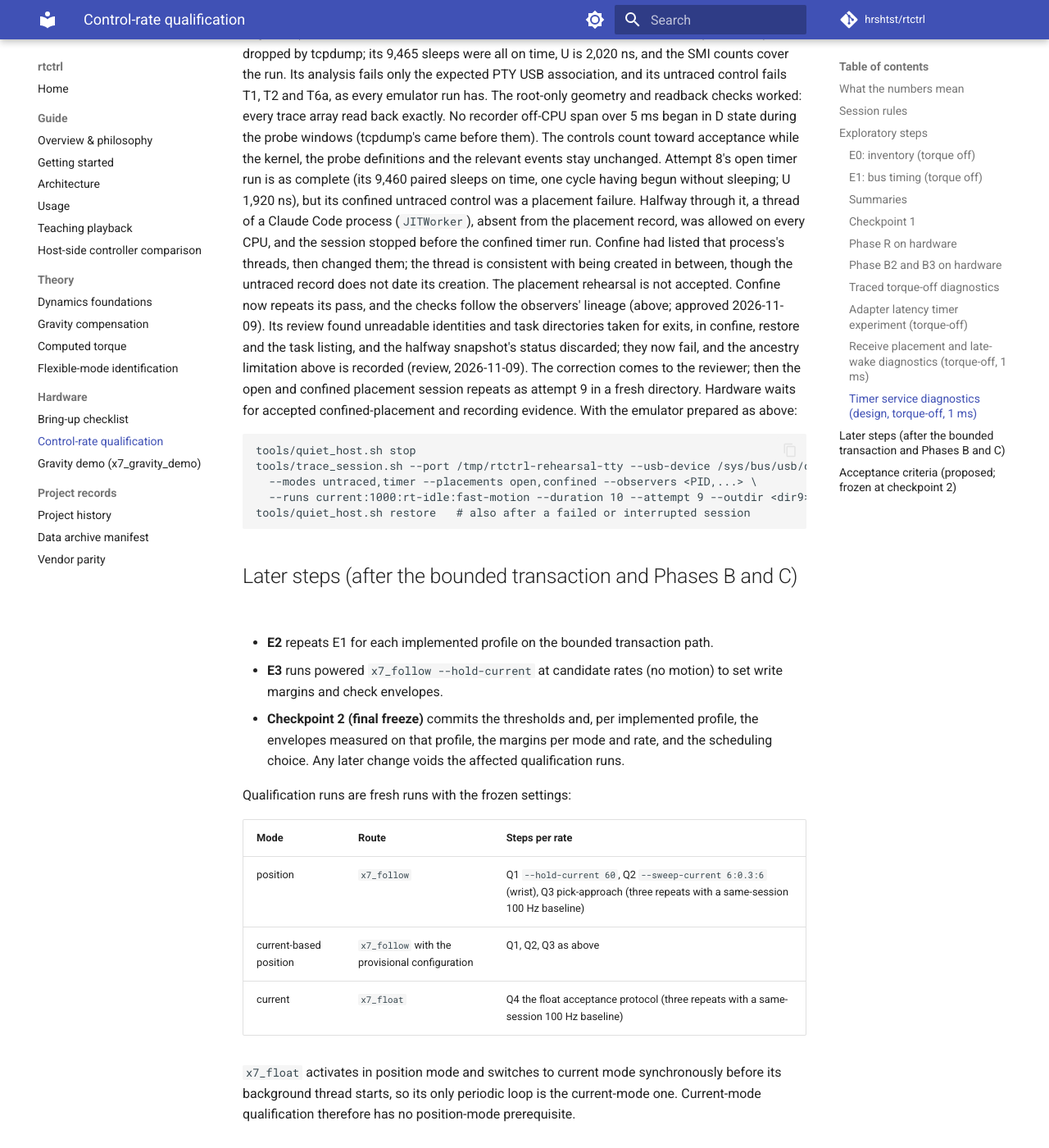
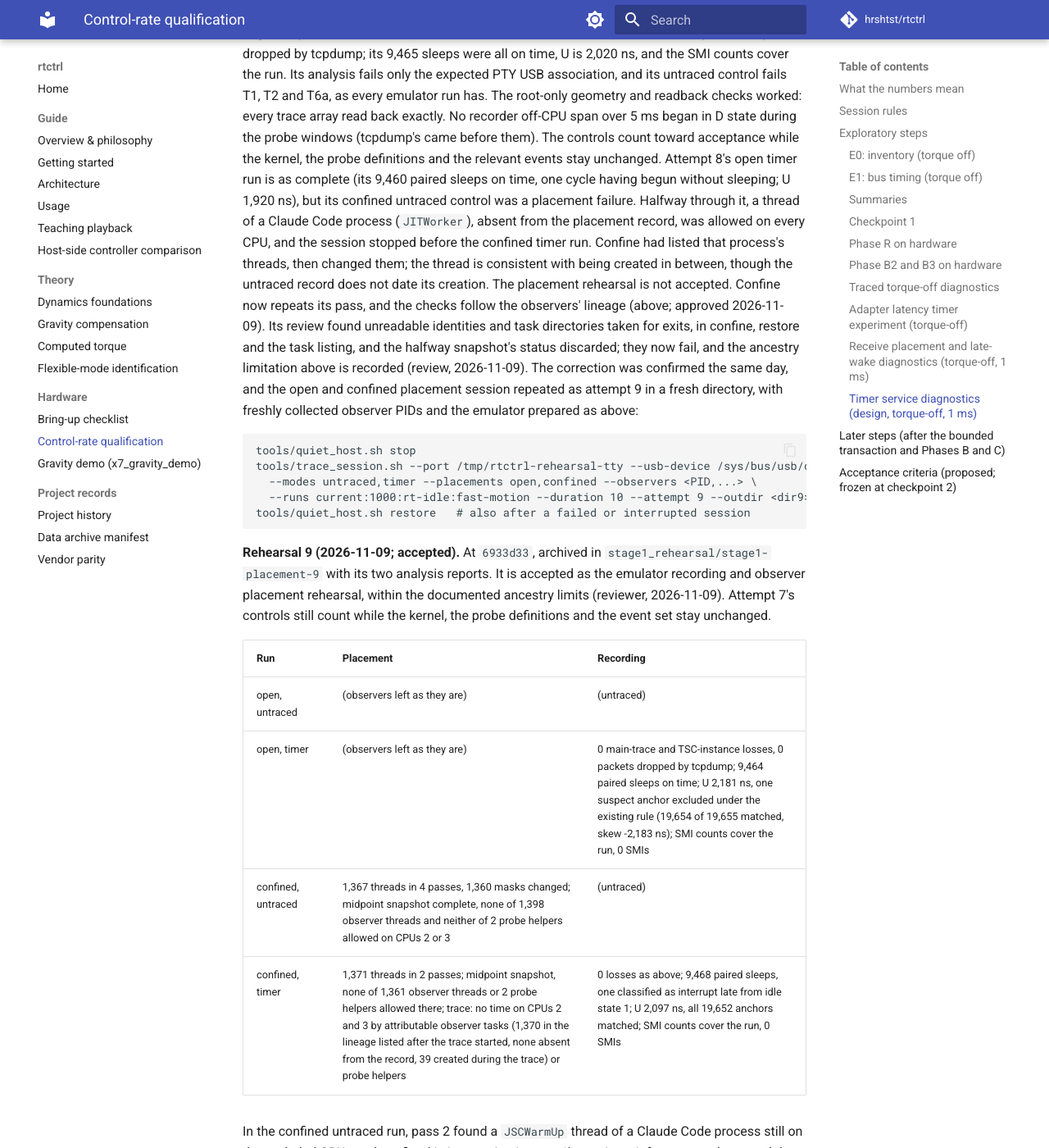
Before and after one commit to hrshtst/rtctrl, an MkDocs documentation site: the page built from docs/hardware/control-rate.md, in a window 1280 px wide and 1400 px high, scrolled down 35896 px. Shown: the whole window at 82% size. Built offline with MkDocs 1.6.1 and Material for MkDocs 9.7.7, drawn with Linux system fonts in a browser that asks for light colours; comment, search, counter and statistics services are not loaded; some of the changed text lies outside the part shown.

Commit message:
docs: rehearsal 9 accepted, with the reviewer's wording
control-rate.md: rehearsal 9, accepted as the emulator recording and
placement rehearsal within the documented ancestry limits, attempt 7's
controls still counting; its runs; the late service classified as
interrupt late from idle state 1, which locates the delay, not its
cause; the 86.8 and 76.7 us waits as mostly interrupt-context spans
before the completed sched_wakeup; the open conversion's one excluded
suspect anchor; the untraced evidence a midpoint snapshot, the timer
evidence the attributable tasks; no hardware control rate qualified.
history.md: the same in the Stage 1 chapter, and the latest full run.

Claude-Session: https://claude.ai/code/session_019n1vHmKvqcQXktHbT1RjBu

````diff
--- a/docs/hardware/control-rate.md
+++ b/docs/hardware/control-rate.md
@@ -1765,11 +1765,10 @@ pass, and the checks follow the observers' lineage (above; approved
 2026-11-09). Its review found unreadable identities and task directories
 taken for exits, in confine, restore and the task listing, and the halfway
 snapshot's status discarded; they now fail, and the ancestry limitation
-above is recorded (review, 2026-11-09). The correction comes to the
-reviewer; then the open and confined placement session repeats as attempt 9
-in a fresh directory.
-Hardware waits for accepted confined-placement and recording evidence. With
-the emulator prepared as above:
+above is recorded (review, 2026-11-09). The correction was confirmed the
+same day, and the open and confined placement session repeated as attempt 9
+in a fresh directory, with freshly collected observer PIDs and the emulator
+prepared as above:
 
 ```
 tools/quiet_host.sh stop
@@ -1778,6 +1777,44 @@ tools/trace_session.sh --port /tmp/rtctrl-rehearsal-tty --usb-device /sys/bus/us
   --runs current:1000:rt-idle:fast-motion --duration 10 --attempt 9 --outdir <dir9>
 tools/quiet_host.sh restore   # also after a failed or interrupted session
 ```
+
+**Rehearsal 9 (2026-11-09; accepted).** At `6933d33`, archived in
+`stage1_rehearsal/stage1-placement-9` with its two analysis reports. It is
+accepted as the emulator recording and observer placement rehearsal, within
+the documented ancestry limits (reviewer, 2026-11-09). Attempt 7's controls
+still count while the kernel, the probe definitions and the event set stay
+unchanged.
+
+| Run | Placement | Recording |
+|---|---|---|
+| open, untraced | (observers left as they are) | (untraced) |
+| open, timer | (observers left as they are) | 0 main-trace and TSC-instance losses, 0 packets dropped by tcpdump; 9,464 paired sleeps on time; U 2,181 ns, one suspect anchor excluded under the existing rule (19,654 of 19,655 matched, skew -2,183 ns); SMI counts cover the run, 0 SMIs |
+| confined, untraced | 1,367 threads in 4 passes, 1,360 masks changed; midpoint snapshot complete, none of 1,398 observer threads and neither of 2 probe helpers allowed on CPUs 2 or 3 | (untraced) |
+| confined, timer | 1,371 threads in 2 passes; midpoint snapshot, none of 1,361 observer threads or 2 probe helpers allowed there; trace: no time on CPUs 2 and 3 by attributable observer tasks (1,370 in the lineage listed after the trace started, none absent from the record, 39 created during the trace) or probe helpers | 0 losses as above; 9,468 paired sleeps, one classified as interrupt late from idle state 1; U 2,097 ns, all 19,652 anchors matched; SMI counts cover the run, 0 SMIs |
+
+In the confined untraced run, pass 2 found a `JSCWarmUp` thread of a Claude
+Code process still on the excluded CPUs and confined it; its creation in pass
+1's gap is an inference, as the record does not date it. Pass 3 found seven
+`HeapHelper` threads already off them (inherited), and pass 4 settled. The
+late service's interrupt arrived about 111.5 us after its converted deadline:
+this locates the delay, not its cause, and does not show that the idle state
+caused it. The confined run's two worker waits over 50 us (86.8 and 76.7 us)
+start at `sched_waking`; the completed `sched_wakeup` came 85.8 and 75.7 us
+later, about 1 us before the switch-in. They were mostly interrupt-context
+spans before the wakeup completed, not a runnable FIFO worker kept waiting
+by other tasks, and neither timer run recorded a fair-server selection.
+Neither analysis has a probe miss or a NULL-page fault, and both fail only
+the expected PTY USB association; all four runs fail T1, T2 and T6a, as
+every emulator run has. All four stages were published with verified ledgers
+and released, both restorations finished with no thread left or failed, and
+the host settings were restored.
+
+The untraced placement evidence is one midpoint snapshot. The timer run's
+evidence covers the tasks whose observer lineage could be established,
+subject to the ancestry limitation above; it is no proof that every possible
+descendant was isolated. The emulator's expected timing and USB failures
+qualify no hardware control rate. Hardware diagnostic runs wait for the
+review of their concrete run plan.
 
 ## Later steps (after the bounded transaction and Phases B and C)
 
````
Also changed, not shown: docs/records/history.md (+11 -5 lines).
